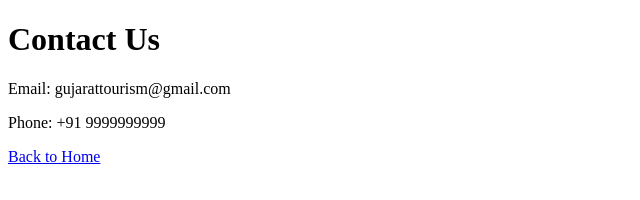
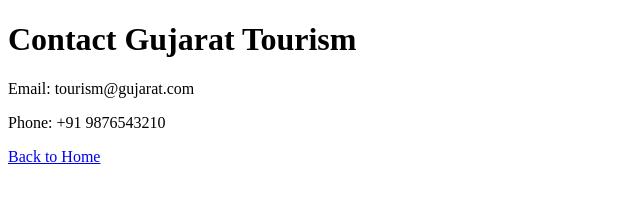
Before and after one commit to sohamsindhav-2008/explore-gujrat.github.io, a plain HTML site: page contact.html in a window 1280 px wide. Shown: the whole page, without its empty margins (0-640 px from the left). Drawn offline with Linux system fonts and the light colour scheme.

Commit message:
Update contact.html

```diff
--- a/contact.html
+++ b/contact.html
@@ -6,10 +6,10 @@
 
 <body>
 
-<h1>Contact Us</h1>
+<h1>Contact Gujarat Tourism</h1>
 
-<p>Email: gujarattourism@gmail.com</p>
-<p>Phone: +91 9999999999</p>
+<p>Email: tourism@gujarat.com</p>
+<p>Phone: +91 9876543210</p>
 
 <a href="index.html">Back to Home</a>
 
```
